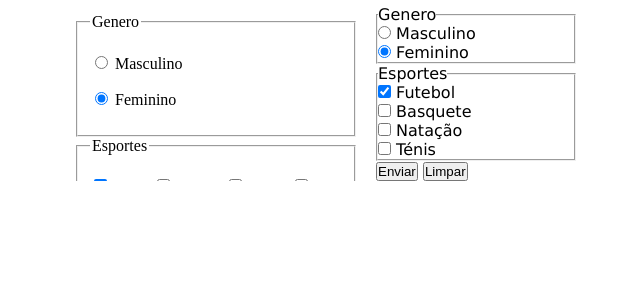
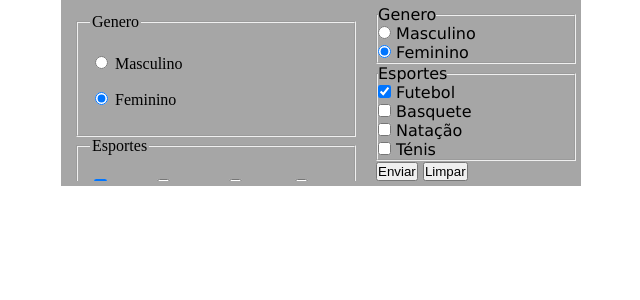
Before and after one commit to joaovictormf321/Body, a PHP site: page / in a window 1280 px wide. Shown: the part 166-466 px from the top of the page, without its empty margins (319-959 px from the left). Run offline with PHP 8.4, Linux system fonts and the light colour scheme.

Commit message:
Update style.css

```diff
--- a/Others/Estudos/html&css/exercicios/ex025/Checkbox e Radio button/css/style.css
+++ b/Others/Estudos/html&css/exercicios/ex025/Checkbox e Radio button/css/style.css
@@ -31,6 +31,7 @@ main {
 }
 
 .code form, iframe {
+    background-color: rgb(166, 166, 166);
     padding: 5px;
     min-width: 200px;
 }
```
